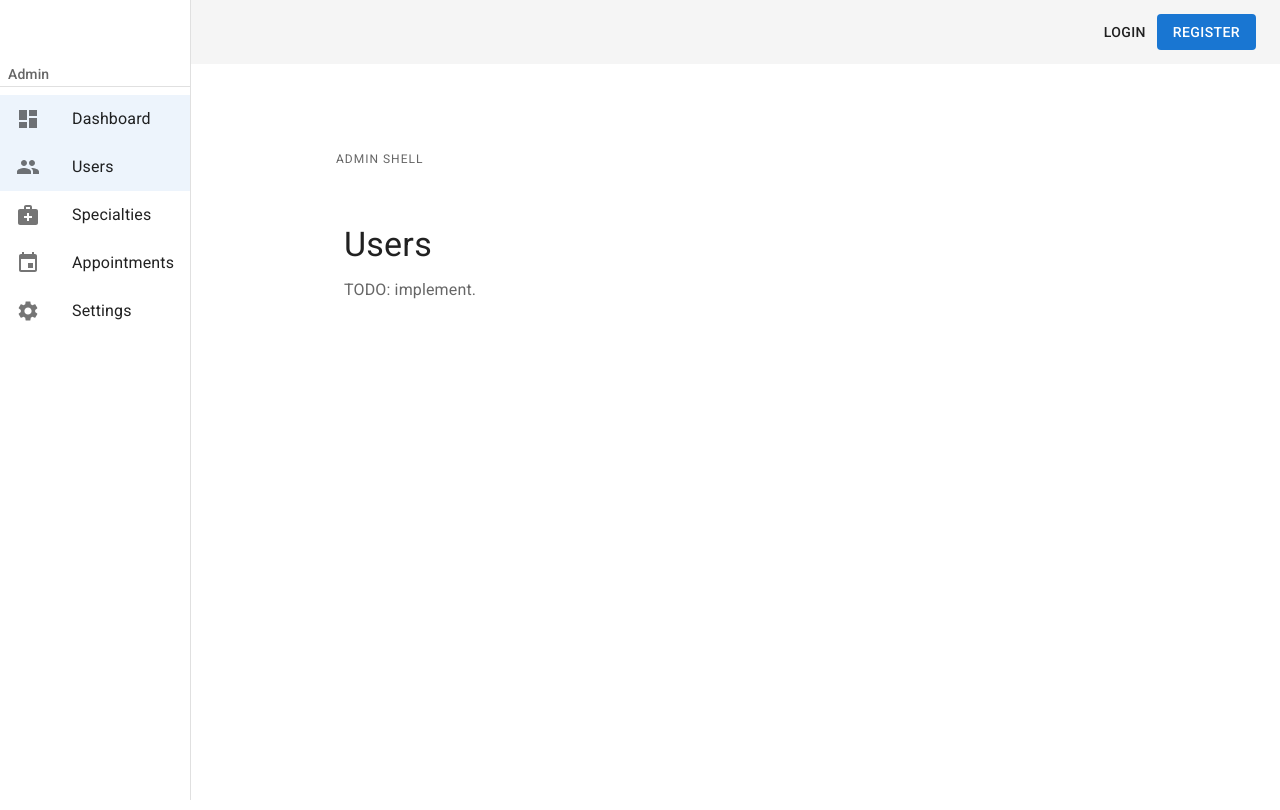
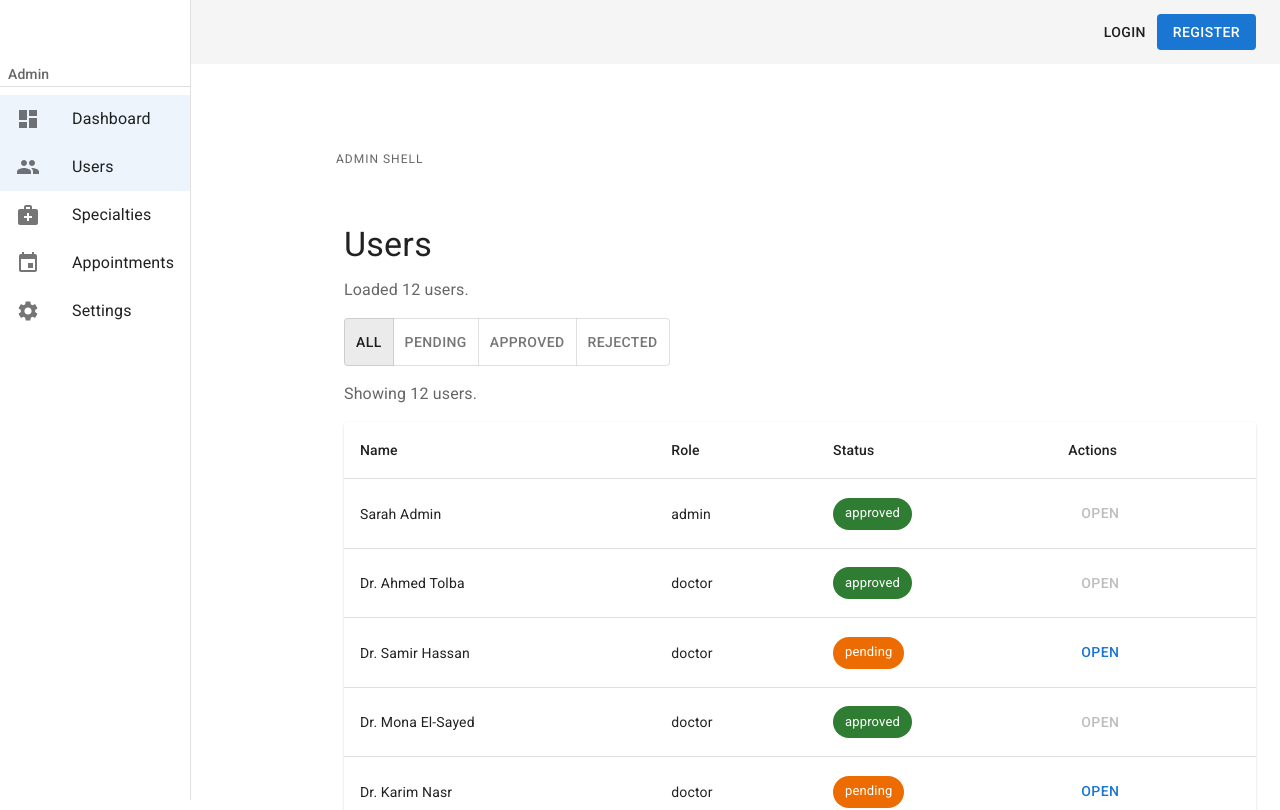
Before and after one commit to DevAbdoTolba/useCare, a React (Vite) app: page /admin/users in a window 1280 px wide. Shown: the top 810 px of the page. Built offline with nearby package versions, Linux system fonts and the light colour scheme; no server answers.

Commit message:
admin(users): add users table, filters, and approve/reject dialog with actions

```diff
--- a/src/pages/admin/ApproveUserDialog.jsx
+++ b/src/pages/admin/ApproveUserDialog.jsx
@@ -1,19 +1,99 @@
-import { Dialog, DialogTitle, DialogContent, DialogActions, Button, Typography } from '@mui/material';
+import { useEffect, useState } from 'react';
+import { Dialog, DialogTitle, DialogContent, DialogActions, Button, TextField, Stack, Typography } from '@mui/material';
+import { listSpecialties } from '../../api/specialties.js';
+import { approveUser, rejectUser } from '../../api/users.js';
 
 /**
  * @param {{ open: boolean, onClose: () => void, user?: import('../../schema/schema.js').User }} props
  */
-export default function ApproveUserDialog({ open, onClose /*, user */ }) {
-  // TODO: implement per wireframe (docs/useCare.excalidraw).
-  // Show Name / Role / Desc. Approve and Reject buttons call api/users.js.
+export default function ApproveUserDialog({ open, onClose, user, onUpdated }) {
+  const [specialties, setSpecialties] = useState([]);
+  const [loadingSpecs, setLoadingSpecs] = useState(false);
+  const [submitting, setSubmitting] = useState(false);
+  const [actionError, setActionError] = useState(null);
+
+  useEffect(() => {
+    let mounted = true;
+    if (!open) return undefined;
+    setLoadingSpecs(true);
+    listSpecialties()
+      .then((data) => {
+        if (!mounted) return;
+        setSpecialties(Array.isArray(data) ? data : []);
+      })
+      .catch(() => {
+        if (mounted) setSpecialties([]);
+      })
+      .finally(() => {
+        if (mounted) setLoadingSpecs(false);
+      });
+    return () => { mounted = false; };
+  }, [open]);
+
+  const specialtyName = (() => {
+    if (!user || !user.specialty_id) return '';
+    const s = specialties.find((sp) => sp.id === user.specialty_id);
+    return s ? s.name : '';
+  })();
+
+  const handleApprove = async () => {
+    if (!user || submitting) return;
+    setSubmitting(true);
+    setActionError(null);
+    try {
+      const res = await approveUser(user.id);
+      if (onUpdated) onUpdated(res);
+      onClose();
+    } catch (_) {
+      setActionError('Failed to approve user');
+    } finally {
+      setSubmitting(false);
+    }
+  };
+
+  const handleReject = async () => {
+    if (!user || submitting) return;
+    setSubmitting(true);
+    setActionError(null);
+    try {
+      const res = await rejectUser(user.id);
+      if (onUpdated) onUpdated(res);
+      onClose();
+    } catch (_) {
+      setActionError('Failed to reject user');
+    } finally {
+      setSubmitting(false);
+    }
+  };
+
   return (
-    <Dialog open={open} onClose={onClose}>
+    <Dialog open={open} onClose={onClose} fullWidth maxWidth="sm">
       <DialogTitle>Approve user</DialogTitle>
       <DialogContent>
-        <Typography color="text.secondary">TODO: implement.</Typography>
+        {user ? (
+          <Stack spacing={2} marginTop={1}>
+            <TextField label="Name" value={user.name || ''} disabled fullWidth />
+            <TextField label="Role" value={user.role || ''} disabled fullWidth />
+            <TextField label="Email" value={user.email || ''} disabled fullWidth />
+            {user.role === 'doctor' && (
+              <TextField
+                label="Specialty"
+                value={loadingSpecs ? 'Loading…' : (specialtyName || '')}
+                disabled
+                fullWidth
+              />
+            )}
+            <TextField label="Description" value={user.description || ''} disabled multiline rows={3} fullWidth />
+            {actionError && <Typography color="error">{actionError}</Typography>}
+          </Stack>
+        ) : (
+          <Typography color="text.secondary">No user selected.</Typography>
+        )}
       </DialogContent>
       <DialogActions>
-        <Button onClick={onClose}>Close</Button>
+        <Button onClick={onClose} disabled={submitting}>Cancel</Button>
+        <Button onClick={handleReject} color="warning" disabled={!user || submitting}>Reject</Button>
+        <Button onClick={handleApprove} color="primary" variant="contained" disabled={!user || submitting}>Approve</Button>
       </DialogActions>
     </Dialog>
   );
--- a/src/pages/admin/UsersListPage.jsx
+++ b/src/pages/admin/UsersListPage.jsx
@@ -1,12 +1,152 @@
-import { Container, Typography } from '@mui/material';
+import { useEffect, useMemo, useState } from 'react';
+import { Container, Typography, Box, Button, ToggleButtonGroup, ToggleButton, Table, TableHead, TableBody, TableRow, TableCell, TableContainer, Paper, Chip } from '@mui/material';
+import LoadingSpinner from '../../components/common/LoadingSpinner.jsx';
+import { listUsers } from '../../api/users.js';
+import { USER_STATUSES } from '../../schema/schema.js';
+import ApproveUserDialog from './ApproveUserDialog.jsx';
 
 export default function UsersListPage() {
-  // TODO: implement per wireframe (docs/useCare.excalidraw).
-  // Table: Name | Role | Status. '?' badge for pending. Row click opens ApproveUserDialog.
+  const [loading, setLoading] = useState(true);
+  const [users, setUsers] = useState([]);
+  const [error, setError] = useState(null);
+
+  // UI prep state required by the task
+  const [selectedUser, setSelectedUser] = useState(null);
+  const [filter, setFilter] = useState('all');
+  const [dialogOpen, setDialogOpen] = useState(false);
+
+  useEffect(() => {
+    let mounted = true;
+    setLoading(true);
+    setError(null);
+
+    listUsers()
+      .then((data) => {
+        if (!mounted) return;
+        setUsers(Array.isArray(data) ? data : []);
+      })
+      .catch(() => {
+        if (mounted) setError('Failed to load users');
+      })
+      .finally(() => {
+        if (mounted) setLoading(false);
+      });
+
+    return () => { mounted = false; };
+  }, []);
+
+  const filteredUsers = useMemo(() => {
+    if (filter === 'all') return users.slice();
+    return users.filter((u) => u.status === filter);
+  }, [users, filter]);
+
+  const openApproveDialog = (user) => {
+    setSelectedUser(user);
+    setDialogOpen(true);
+  };
+
+  const closeApproveDialog = () => {
+    setDialogOpen(false);
+    setSelectedUser(null);
+  };
+
+  const refreshUsers = async () => {
+    try {
+      const data = await listUsers();
+      setUsers(Array.isArray(data) ? data : []);
+    } catch (_) {
+      setError('Failed to refresh users');
+    }
+  };
+
+  const handleActionUpdated = (update) => {
+    // optimistic update for immediate UI feedback
+    if (update && update.id) {
+      setUsers((prev) => prev.map((u) => (u.id === update.id ? { ...u, ...update } : u)));
+    }
+    // fetch fresh list in background
+    refreshUsers();
+  };
+
+  if (loading) {
+    return (
+      <Container maxWidth="lg">
+        <LoadingSpinner />
+      </Container>
+    );
+  }
+
   return (
     <Container maxWidth="lg">
       <Typography variant="h4" gutterBottom marginTop={4}>Users</Typography>
-      <Typography color="text.secondary">TODO: implement.</Typography>
+
+      {error ? (
+        <Box>
+          <Typography color="error">{error}</Typography>
+        </Box>
+      ) : (
+        <Box>
+          <Typography color="text.secondary">Loaded {users.length} users.</Typography>
+
+          {/* Filter controls: All + statuses from USER_STATUSES */}
+          <Box marginTop={2}>
+            <ToggleButtonGroup
+              value={filter}
+              exclusive
+              onChange={(_, val) => {
+                // maintain 'all' when val is falsy (deselection)
+                if (!val) setFilter('all');
+                else setFilter(val);
+              }}
+              aria-label="user status filter"
+            >
+              <ToggleButton value="all" aria-label="all">All</ToggleButton>
+              {USER_STATUSES.map((s) => (
+                <ToggleButton key={s} value={s} aria-label={s}>{s.charAt(0).toUpperCase() + s.slice(1)}</ToggleButton>
+              ))}
+            </ToggleButtonGroup>
+          </Box>
+
+          <Box marginTop={2}>
+            <Typography color="text.secondary">Showing {filteredUsers.length} users.</Typography>
+          </Box>
+
+          <Box marginTop={2}>
+            <TableContainer component={Paper}>
+              <Table stickyHeader aria-label="users table">
+                <TableHead>
+                  <TableRow>
+                    <TableCell>Name</TableCell>
+                    <TableCell>Role</TableCell>
+                    <TableCell>Status</TableCell>
+                    <TableCell>Actions</TableCell>
+                  </TableRow>
+                </TableHead>
+                <TableBody>
+                  {filteredUsers.map((u) => {
+                    const isPending = u.status === 'pending';
+                    const chipColor = u.status === 'pending' ? 'warning' : (u.status === 'approved' ? 'success' : 'default');
+                    return (
+                      <TableRow key={u.id} hover={isPending} onClick={() => { if (isPending) openApproveDialog(u); }} tabIndex={isPending ? 0 : -1}>
+                        <TableCell>{u.name || '—'}</TableCell>
+                        <TableCell>{u.role || 'user'}</TableCell>
+                        <TableCell>
+                          <Chip label={u.status} color={chipColor} />
+                        </TableCell>
+                        <TableCell>
+                          <Button disabled={!isPending} onClick={(e) => { e.stopPropagation(); if (isPending) openApproveDialog(u); }}>Open</Button>
+                        </TableCell>
+                      </TableRow>
+                    );
+                  })}
+                </TableBody>
+              </Table>
+            </TableContainer>
+          </Box>
+
+          <ApproveUserDialog open={dialogOpen} onClose={closeApproveDialog} user={selectedUser} onUpdated={handleActionUpdated} />
+        </Box>
+      )}
     </Container>
   );
 }
```
